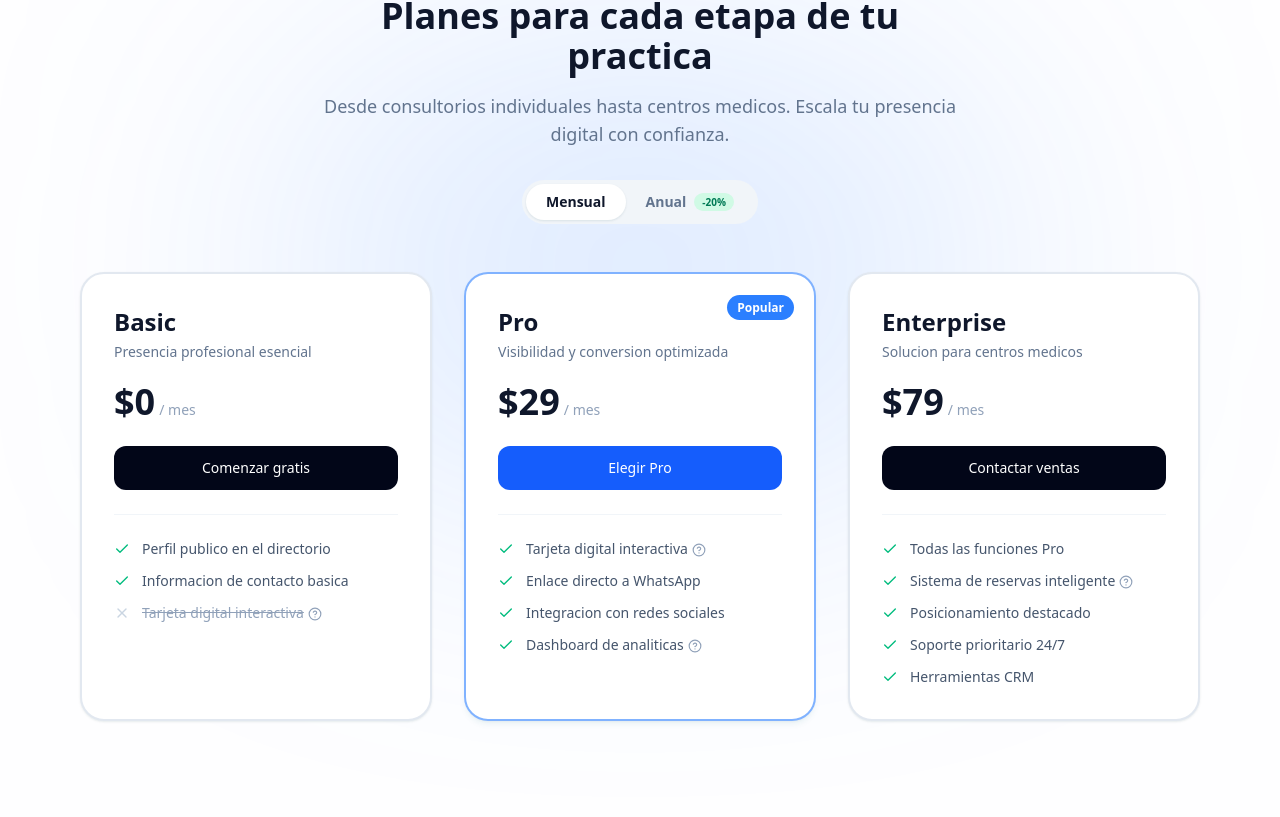
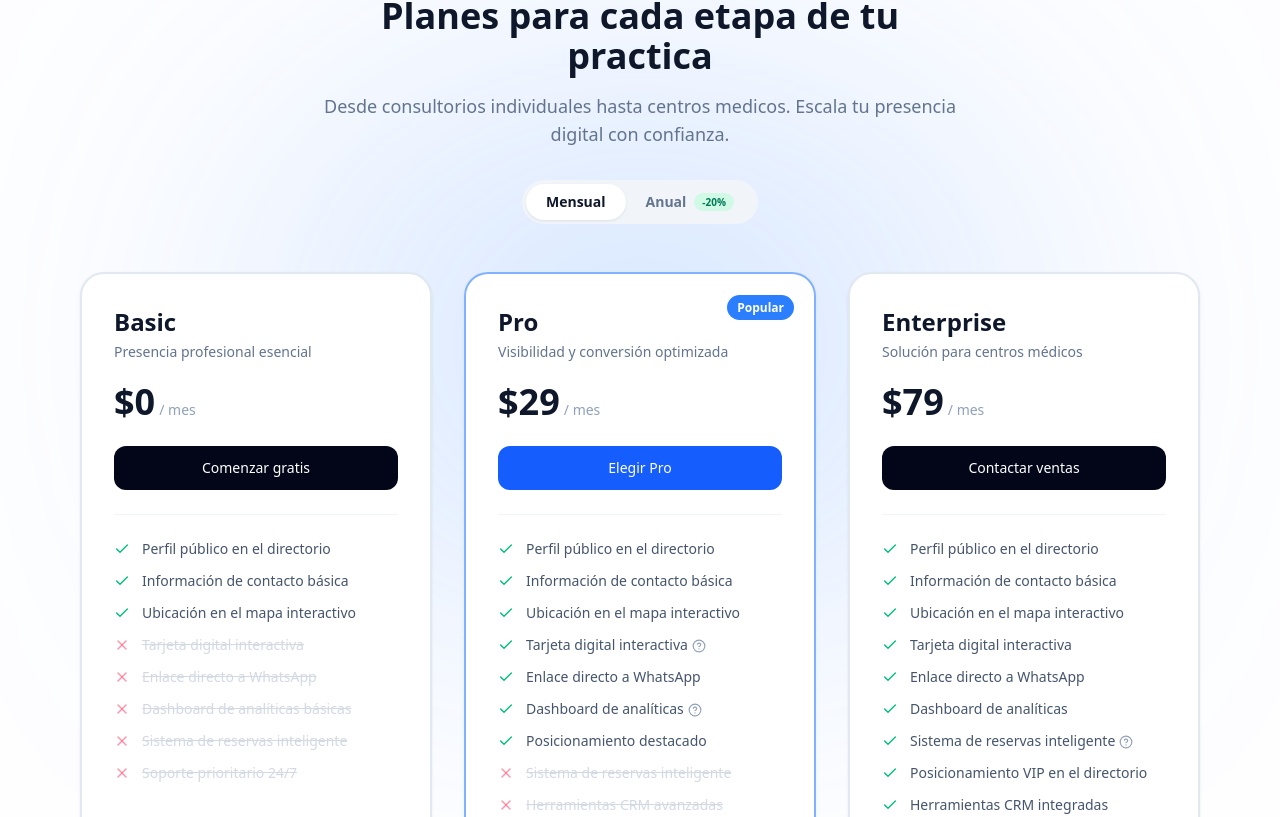
Before and after one commit to Kuskat-code/directory_, a Next.js app: page / in a window 1280 px wide. Shown: the part 2343-3160 px from the top of the page. Built offline with nearby package versions, Linux system fonts and the light colour scheme.

Commit message:
refactor: update feature descriptions and improve layout in PricingSection for better clarity and user experience

```diff
--- a/src/components/PricingSection.tsx
+++ b/src/components/PricingSection.tsx
@@ -6,7 +6,7 @@ import { Check, HelpCircle, X } from 'lucide-react';
 
 const EASE = [0.4, 0, 0.2, 1] as const;
 
-// ─── Data (unchanged) ─────────────────────────────────────────────────────────
+// ─── Types ────────────────────────────────────────────────────────────────────
 
 interface PlanFeature {
   text: string;
@@ -25,6 +25,8 @@ interface Plan {
   isPopular?: boolean;
 }
 
+// ─── Data ─────────────────────────────────────────────────────────────────────
+
 const PRICING_PLANS: Plan[] = [
   {
     id: 'basic',
@@ -34,44 +36,60 @@ const PRICING_PLANS: Plan[] = [
     priceYearly: 0,
     buttonText: 'Comenzar gratis',
     features: [
-      { text: 'Perfil publico en el directorio', included: true },
-      { text: 'Informacion de contacto basica', included: true },
-      { text: 'Tarjeta digital interactiva', included: false, tooltip: 'Disponible en plan Pro' },
+      { text: 'Perfil público en el directorio',       included: true  },
+      { text: 'Información de contacto básica',        included: true  },
+      { text: 'Ubicación en el mapa interactivo',      included: true  },
+      { text: 'Tarjeta digital interactiva',           included: false, tooltip: 'Disponible en plan Pro' },
+      { text: 'Enlace directo a WhatsApp',             included: false },
+      { text: 'Dashboard de analíticas básicas',       included: false },
+      { text: 'Sistema de reservas inteligente',       included: false },
+      { text: 'Soporte prioritario 24/7',              included: false },
     ],
   },
   {
     id: 'pro',
     name: 'Pro',
-    description: 'Visibilidad y conversion optimizada',
+    description: 'Visibilidad y conversión optimizada',
     priceMonthly: 29,
     priceYearly: 23,
     buttonText: 'Elegir Pro',
     isPopular: true,
     features: [
-      { text: 'Tarjeta digital interactiva', included: true, tooltip: 'Perfil enriquecido con CTA directo' },
-      { text: 'Enlace directo a WhatsApp', included: true },
-      { text: 'Integracion con redes sociales', included: true },
-      { text: 'Dashboard de analiticas', included: true, tooltip: 'Metricas de visitas y contactos' },
+      { text: 'Perfil público en el directorio',       included: true  },
+      { text: 'Información de contacto básica',        included: true  },
+      { text: 'Ubicación en el mapa interactivo',      included: true  },
+      { text: 'Tarjeta digital interactiva',           included: true, tooltip: 'Perfil enriquecido con CTA directo' },
+      { text: 'Enlace directo a WhatsApp',             included: true  },
+      { text: 'Dashboard de analíticas',               included: true, tooltip: 'Métricas de visitas y contactos' },
+      { text: 'Posicionamiento destacado',             included: true  },
+      { text: 'Sistema de reservas inteligente',       included: false },
+      { text: 'Herramientas CRM avanzadas',            included: false },
     ],
   },
   {
     id: 'enterprise',
     name: 'Enterprise',
-    description: 'Solucion para centros medicos',
+    description: 'Solución para centros médicos',
     priceMonthly: 79,
     priceYearly: 63,
     buttonText: 'Contactar ventas',
     features: [
-      { text: 'Todas las funciones Pro', included: true },
-      { text: 'Sistema de reservas inteligente', included: true, tooltip: 'Agenda integrada multi-especialista' },
-      { text: 'Posicionamiento destacado', included: true },
-      { text: 'Soporte prioritario 24/7', included: true },
-      { text: 'Herramientas CRM', included: true },
+      { text: 'Perfil público en el directorio',       included: true  },
+      { text: 'Información de contacto básica',        included: true  },
+      { text: 'Ubicación en el mapa interactivo',      included: true  },
+      { text: 'Tarjeta digital interactiva',           included: true  },
+      { text: 'Enlace directo a WhatsApp',             included: true  },
+      { text: 'Dashboard de analíticas',               included: true  },
+      { text: 'Sistema de reservas inteligente',       included: true, tooltip: 'Agenda integrada multi-especialista' },
+      { text: 'Posicionamiento VIP en el directorio',  included: true  },
+      { text: 'Herramientas CRM integradas',           included: true  },
+      { text: 'Soporte técnico prioritario 24/7',      included: true  },
+      { text: 'Diseño personalizable / Multi-perfil',  included: true  },
     ],
   },
 ];
 
-// ─── AnimatedPrice (unchanged) ────────────────────────────────────────────────
+// ─── AnimatedPrice ────────────────────────────────────────────────────────────
 
 function AnimatedPrice({ value, isVisible }: { value: number; isVisible: boolean }) {
   const [display, setDisplay] = useState(0);
@@ -108,17 +126,19 @@ function FeatureItem({ feature }: { feature: PlanFeature }) {
         />
       ) : (
         <X
-          className="mt-0.5 h-4 w-4 shrink-0 text-slate-300"
+          className="mt-0.5 h-4 w-4 shrink-0 text-rose-400/70"
           aria-hidden="true"
         />
       )}
       <span
-        className={`text-sm ${
-          feature.included ? 'text-slate-600' : 'text-slate-400 line-through'
-        }`}
+        className={
+          feature.included
+            ? 'text-sm text-slate-600'
+            : 'text-sm line-through text-slate-400 opacity-40'
+        }
       >
         {feature.text}
-        {feature.tooltip && (
+        {feature.tooltip && feature.included && (
           <span className="group relative ml-1 inline-block">
             <HelpCircle
               className="inline h-3.5 w-3.5 cursor-help text-slate-400"
@@ -150,15 +170,12 @@ export default function PricingSection() {
       {/* Spherical blue glow */}
       <div
         aria-hidden="true"
-        className="pointer-events-none absolute left-1/2 top-[40%] z-0 h-[400px] w-[700px] -translate-x-1/2 -translate-y-1/2 rounded-full bg-blue-500/[0.18] blur-[140px]"
+        className="pointer-events-none absolute left-1/2 top-[40%] z-0 h-[400px] w-[700px] -translate-x-1/2 -translate-y-1/2 rounded-full bg-blue-500/[0.25] blur-[160px]"
       />
 
-      {/* ── Header ─────────────────────────────────────────────────────── */}
+      {/* ── Header ─────────────────────────────────────────────────────────── */}
       <div className="relative z-10 mx-auto max-w-2xl text-center">
-        <h2
-          id="pricing-title"
-          className="text-4xl font-bold text-slate-900"
-        >
+        <h2 id="pricing-title" className="text-4xl font-bold text-slate-900">
           Planes para cada etapa de tu practica
         </h2>
         <p className="mt-4 text-lg text-slate-500">
@@ -166,7 +183,7 @@ export default function PricingSection() {
           presencia digital con confianza.
         </p>
 
-        {/* ── Billing toggle ─────────────────────────────────────────── */}
+        {/* Billing toggle */}
         <div
           className="mt-8 inline-flex rounded-full bg-slate-100 p-1"
           role="group"
@@ -202,7 +219,7 @@ export default function PricingSection() {
         </div>
       </div>
 
-      {/* ── Cards grid ─────────────────────────────────────────────────── */}
+      {/* ── Cards grid ─────────────────────────────────────────────────────── */}
       <div className="relative z-10 mx-auto mt-12 max-w-6xl px-4">
         <div className="grid grid-cols-1 gap-8 md:grid-cols-3">
           {PRICING_PLANS.map((plan, index) => {
@@ -216,13 +233,14 @@ export default function PricingSection() {
                 whileInView={{ opacity: 1, y: 0, filter: 'blur(0px)' }}
                 viewport={{ once: true, margin: '-40px' }}
                 transition={{ duration: 0.7, delay: index * 0.15, ease: 'easeOut' }}
-              className={`relative flex flex-col rounded-3xl bg-white p-8 transition-all duration-300 ease-out will-change-transform hover:-translate-y-2 hover:border-blue-500 hover:shadow-xl hover:shadow-blue-500/5 ${
+                whileHover={{ y: -10 }}
+                className={`relative flex flex-col rounded-3xl bg-white p-8 transition-all duration-300 ease-out will-change-transform hover:border-blue-500 hover:shadow-xl hover:shadow-blue-500/5 ${
                   isPopular
                     ? 'border-2 border-blue-500/60 shadow-md'
                     : 'border-2 border-slate-200 shadow-sm'
                 }`}
               >
-              {/* Popular badge — top right */}
+                {/* Popular badge */}
                 {isPopular && (
                   <div className="absolute right-5 top-5">
                     <span className="rounded-full bg-blue-500 px-2.5 py-1 text-xs font-semibold text-white">
@@ -236,30 +254,23 @@ export default function PricingSection() {
                   {plan.name}
                 </h3>
 
-              {/* 2. Short description */}
+                {/* 2. Description */}
                 <p className="mb-5 text-sm text-slate-500">{plan.description}</p>
 
                 {/* 3. Price */}
                 <div className="mb-6">
                   <div className="flex items-baseline gap-1">
                     <span className="text-4xl font-extrabold text-slate-900">
-                    $
-                    {price === 0 ? (
-                      '0'
-                    ) : (
-                      <AnimatedPrice value={price} isVisible={true} />
-                    )}
+                      ${price === 0 ? '0' : <AnimatedPrice value={price} isVisible={true} />}
                     </span>
                     <span className="text-sm text-slate-400">/ mes</span>
                   </div>
                   {isYearly && price > 0 && (
-                  <p className="mt-1 text-xs text-slate-400">
-                    Facturado anualmente
-                  </p>
+                    <p className="mt-1 text-xs text-slate-400">Facturado anualmente</p>
                   )}
                 </div>
 
-              {/* 4. CTA button — immediately below price */}
+                {/* 4. CTA button — right below price */}
                 <button
                   type="button"
                   className={`mb-6 w-full rounded-xl px-4 py-3 text-center text-sm font-medium text-white transition-colors ${
```
Lines whose indentation alone changed are shown as unchanged.
